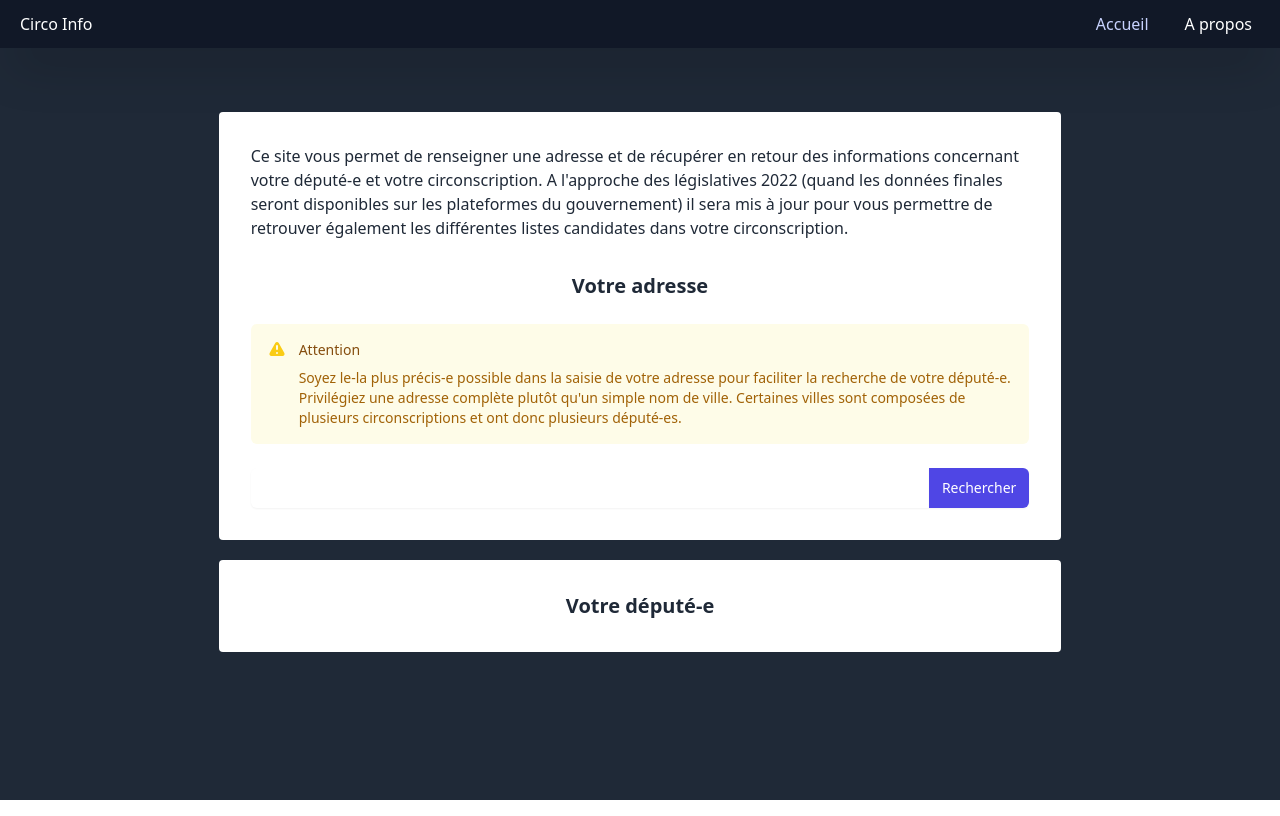
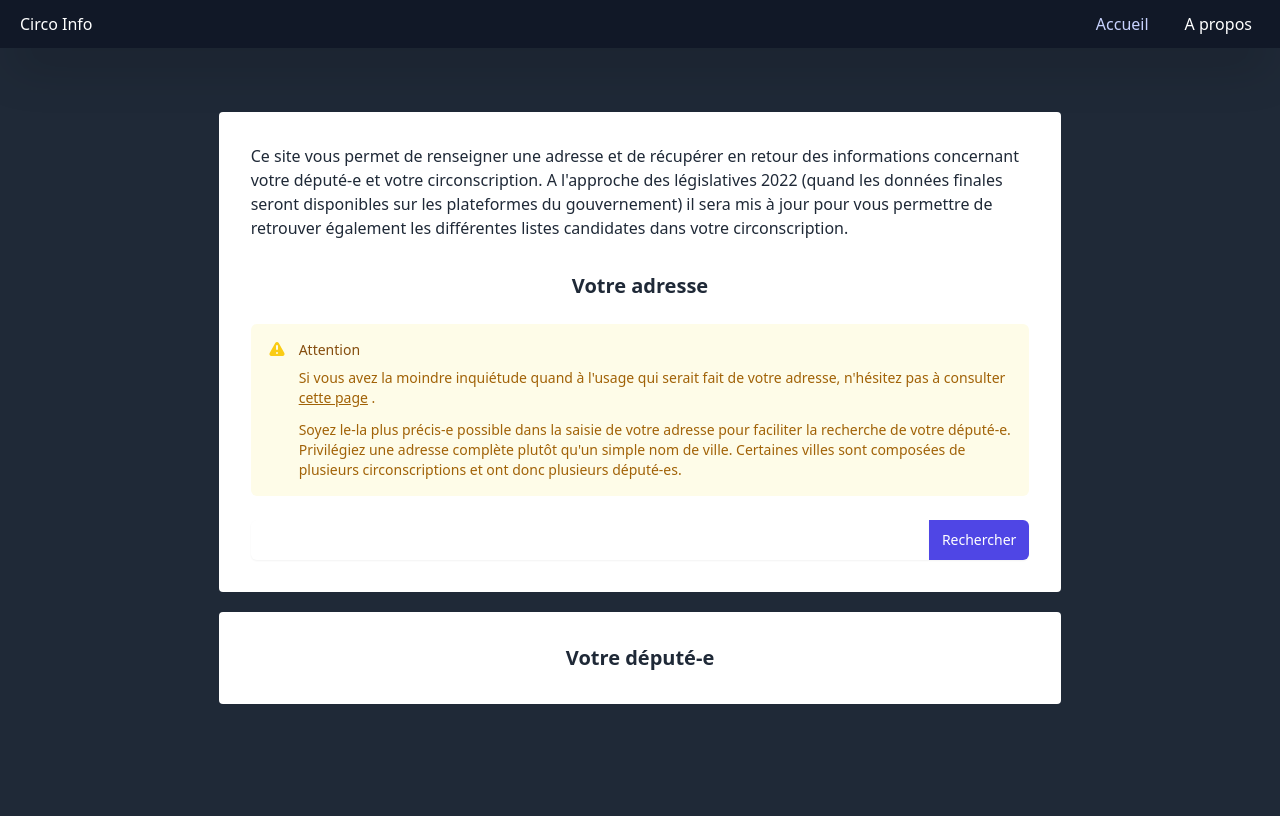
Before and after one commit to kerunix/circo-info, a Nuxt app: page / in a window 1280 px wide. Built offline with nearby package versions, Linux system fonts and the light colour scheme.

Commit message:
feat: reassurance + credits

```diff
--- a/pages/about.vue
+++ b/pages/about.vue
@@ -1,7 +1,7 @@
 <template>
 <div class="flex flex-col space-y-5 items-center">
   <div class="flex flex-col ite space-y-6 rounded p-8 bg-white md:w-8/12 text-gray-800">
-    <p>Aucune donnée personnelle n'est conservée, ce site n'utilise votre adresse que pour la faire parvenir à un service de geocoding en sources ouvertes et en déduire votre circonscription.</p>
+    <p><span class="font-medium">Aucune donnée personnelle n'est conservée</span>, ce site n'utilise votre adresse que pour la faire parvenir à un service de geocoding en sources ouvertes et en déduire votre circonscription.</p>
     <p>
       Services de Geocoding fournis par
       <a class="underline text-indigo-700" href="https://opencagedata.com/about" target="_blank">OpenCage</a>
@@ -12,6 +12,7 @@
     <p>Jeu de données sur les député-es disponibles sur <a class="underline text-indigo-700" href="https://github.com/regardscitoyens/nosdeputes.fr/blob/master/doc/api.md" target="_blank">l'api nosdeputes.fr</a>.</p>
     <p>Code source de ce site web disponible sur <a class="underline text-indigo-700" href="https://github.com/kerunix/circo-info" target="_blank">Github</a>.</p>
     <p>Site réalisé par <a class="underline text-indigo-700" href="https://twitter.com/Kerunix_io" target="_blank">Kerunix</a>.</p>
+    <p>Basé sur une idée de <a class="underline text-indigo-700" href="https://twitter.com/Bolchefeuj/status/1520044314302291968" target="_blank">@Bolchefeuj</a>.</p>
   </div>
 </div>
 </template>
--- a/pages/index.vue
+++ b/pages/index.vue
@@ -14,7 +14,12 @@
           </div>
           <div class="ml-3">
             <h3 class="text-sm font-medium text-yellow-800">Attention</h3>
-            <div class="mt-2 text-sm text-yellow-700">
+            <div class="mt-2 text-sm text-yellow-700 space-y-3">
+              <p class="font-medium">
+                Si vous avez la moindre inquiétude quand à l'usage qui serait fait de votre adresse, n'hésitez pas à consulter
+                <NuxtLink to="/about" class="underline">cette page</NuxtLink>
+                .
+              </p>
               <p>Soyez le-la plus précis-e possible dans la saisie de votre adresse pour faciliter la recherche de votre député-e. Privilégiez une adresse complète plutôt qu'un simple nom de ville. Certaines villes sont composées de plusieurs circonscriptions et ont donc plusieurs député-es.</p>
             </div>
           </div>
```
